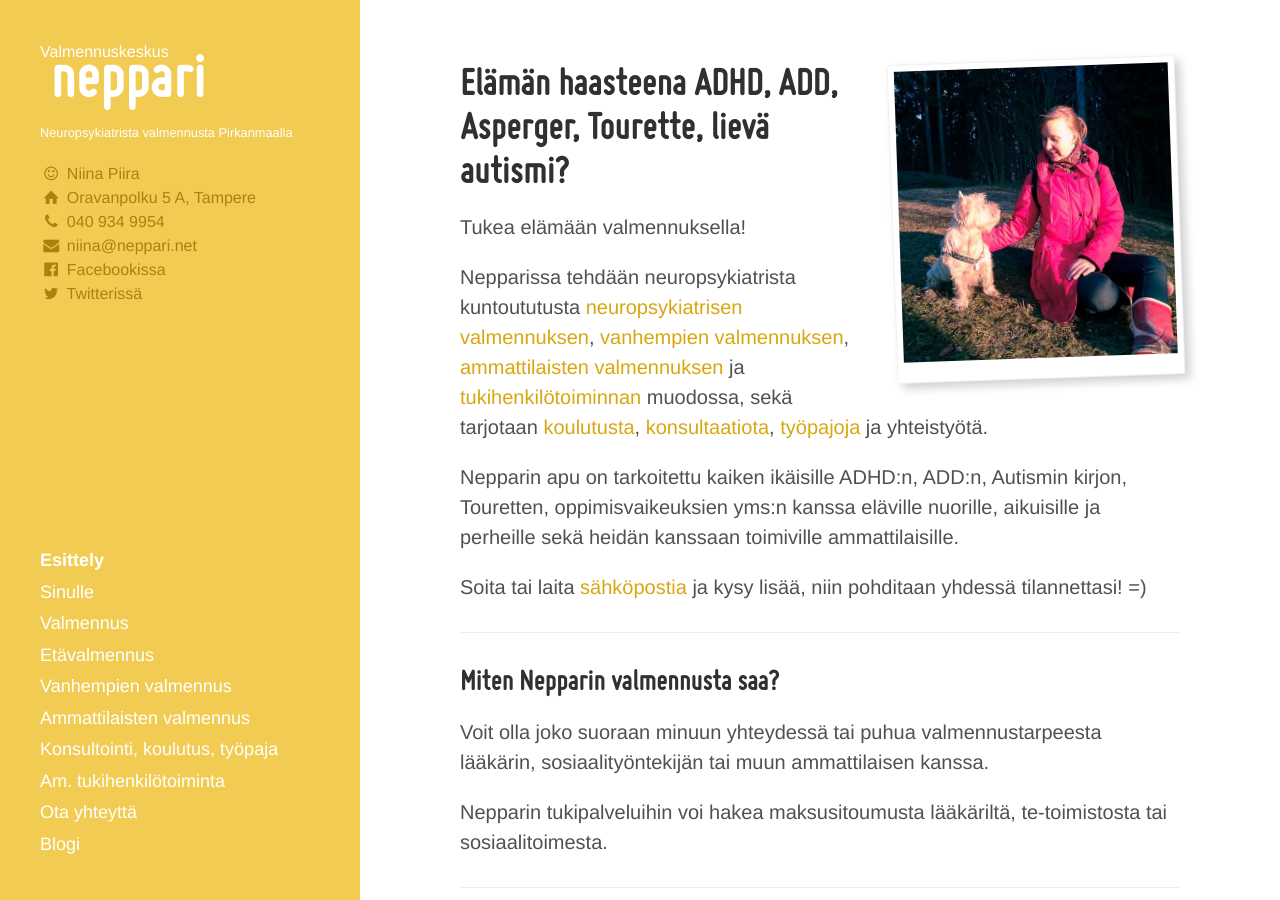
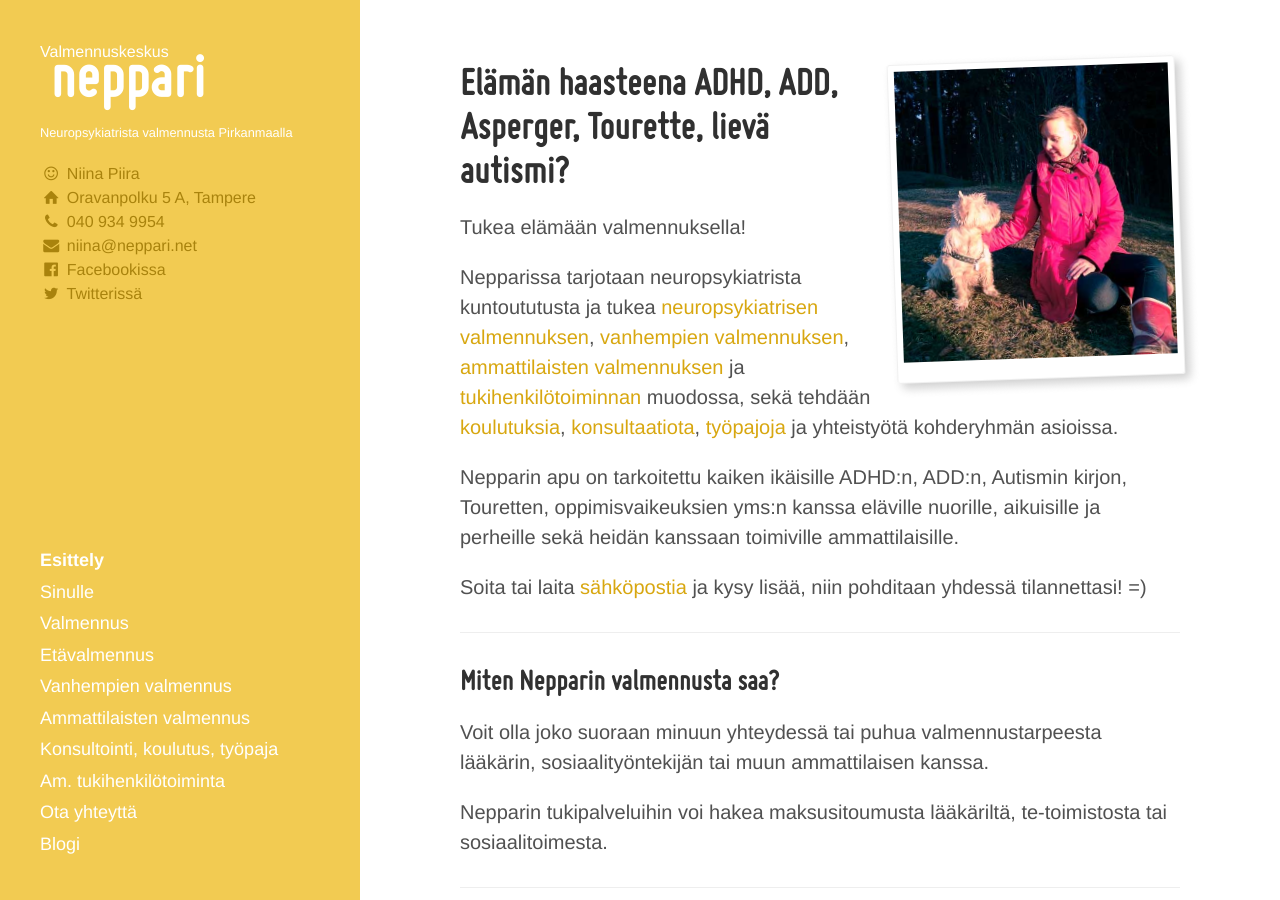
Before and after one commit to niinapiira/neppari.net, a Jekyll site: the page built from index.md, in a window 1280 px wide and 900 px high. Built offline with Jekyll 4.4.1, drawn with Linux system fonts in a browser that asks for light colours.

Commit message:
Updated index.md

```diff
--- a/index.md
+++ b/index.md
@@ -20,7 +20,7 @@ published: true
 
 Tukea elämään valmennuksella!
 
-Nepparissa tehdään neuropsykiatrista kuntoututusta [neuropsykiatrisen valmennuksen](/valmennus), [vanhempien valmennuksen](/vanhempien-valmennus/), [ammattilaisten valmennuksen](/ammattilaisten-valmennus/) ja [tukihenkilötoiminnan](/ammatillinen-tukihenkilotoiminta) muodossa, sekä tarjotaan [koulutusta](/konsultointi-koulutus-tyopaja/), [konsultaatiota](/konsultointi-koulutus-tyopaja/), [työpajoja](/konsultointi-koulutus-tyopaja/) ja yhteistyötä.
+Nepparissa tarjotaan neuropsykiatrista kuntoututusta ja tukea [neuropsykiatrisen valmennuksen](/valmennus), [vanhempien valmennuksen](/vanhempien-valmennus/), [ammattilaisten valmennuksen](/ammattilaisten-valmennus/) ja [tukihenkilötoiminnan](/ammatillinen-tukihenkilotoiminta) muodossa, sekä tehdään [koulutuksia](/konsultointi-koulutus-tyopaja/), [konsultaatiota](/konsultointi-koulutus-tyopaja/), [työpajoja](/konsultointi-koulutus-tyopaja/) ja yhteistyötä kohderyhmän asioissa.
 
 Nepparin apu on tarkoitettu kaiken ikäisille ADHD:n, ADD:n, Autismin kirjon, Touretten, oppimisvaikeuksien yms:n kanssa eläville nuorille, aikuisille ja perheille sekä heidän kanssaan toimiville ammattilaisille.
 
```
